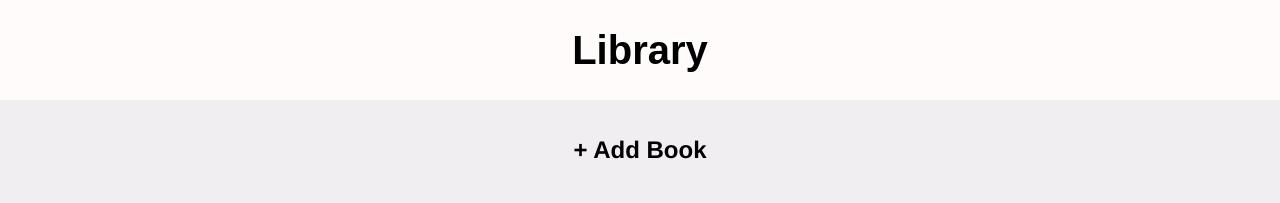
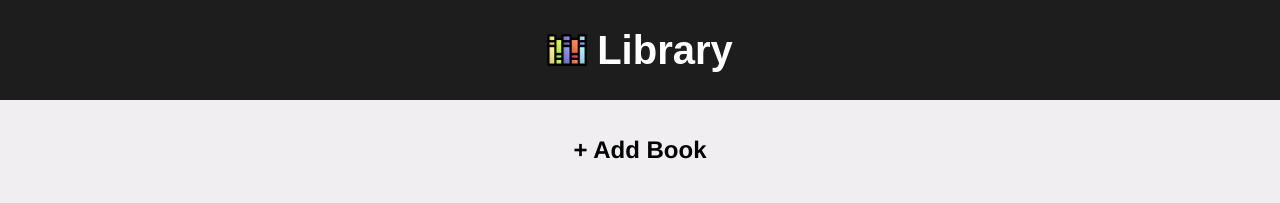
Before and after one commit to AdnanChowdhury7249/Project-Library, a plain HTML site: page index.html in a window 1280 px wide. Drawn offline with Linux system fonts and the light colour scheme.

Commit message:
update header added logo

```diff
--- a/index.html
+++ b/index.html
@@ -6,13 +6,18 @@
   <meta name="viewport" content="width=device-width, initial-scale=1.0">
   <title>Library</title>
   <link rel="stylesheet" href="style.css">
+  <link rel="icon" href="books.png" type="image/png">
+
 </head>
 
 <body>
   <div class="form-popup " id="myForm">
   </div>
   <div class="grid-container">
-    <div class="header">Library</div>
+    <div class="header">
+      <img src="books.png" class="bookLogo">
+      Library
+    </div>
     <div class="addButton">
       <button data-open-modal class="addBook">+ Add Book</button>
     </div>
--- a/style.css
+++ b/style.css
@@ -39,13 +39,20 @@ input {
   outline: none;
 }
 
+
+
+.bookLogo {
+  height: 40px;
+  width: auto;
+  margin-right: 10px;
+}
+
+
 .header {
   grid-column-start: 1;
   grid-column-end: 5;
-
-  grid-row-start: 1;
-  grid-row-end: 2;
-  background-color: #fffbfb;
+  color: white;
+  background-color: #1d1d1d;
   display: flex;
   align-items: center;
   justify-content: center;
```
Also changed, not shown: books.png (added).
